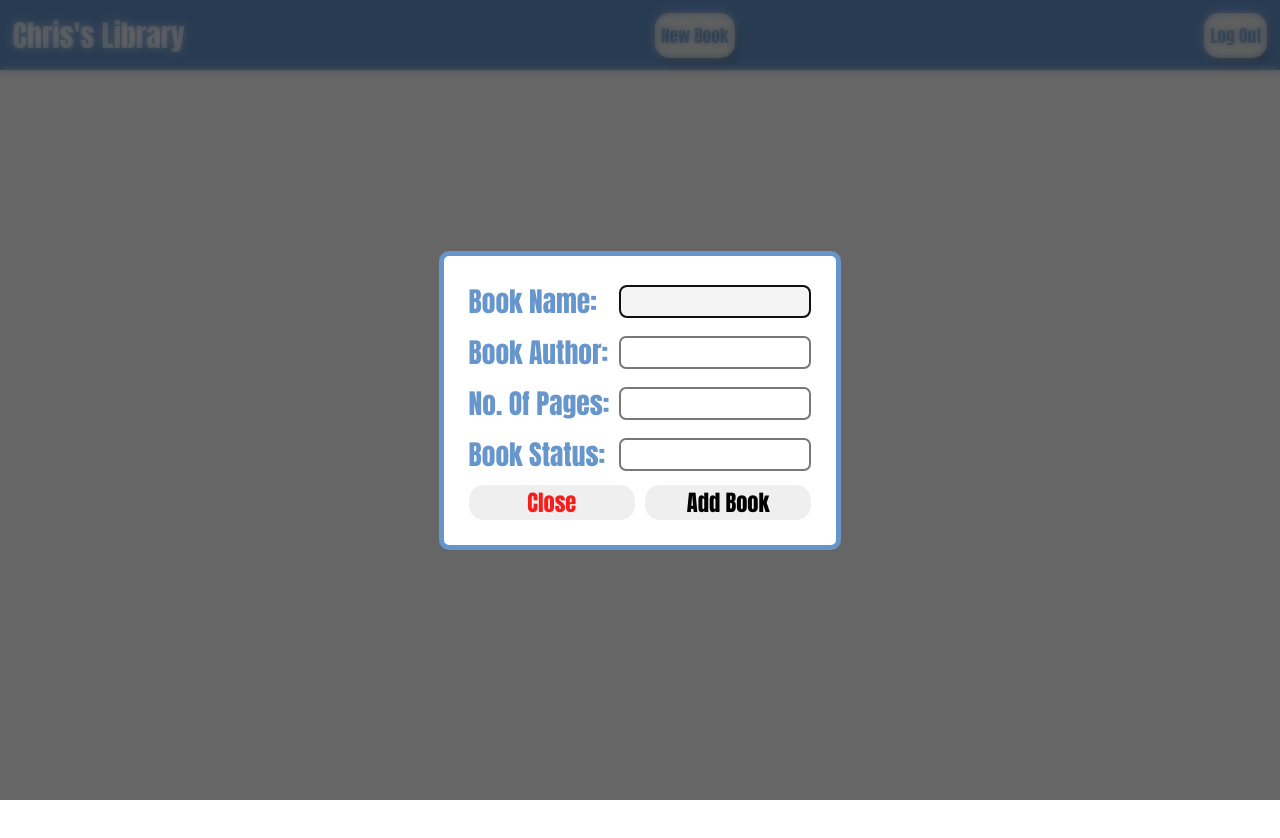
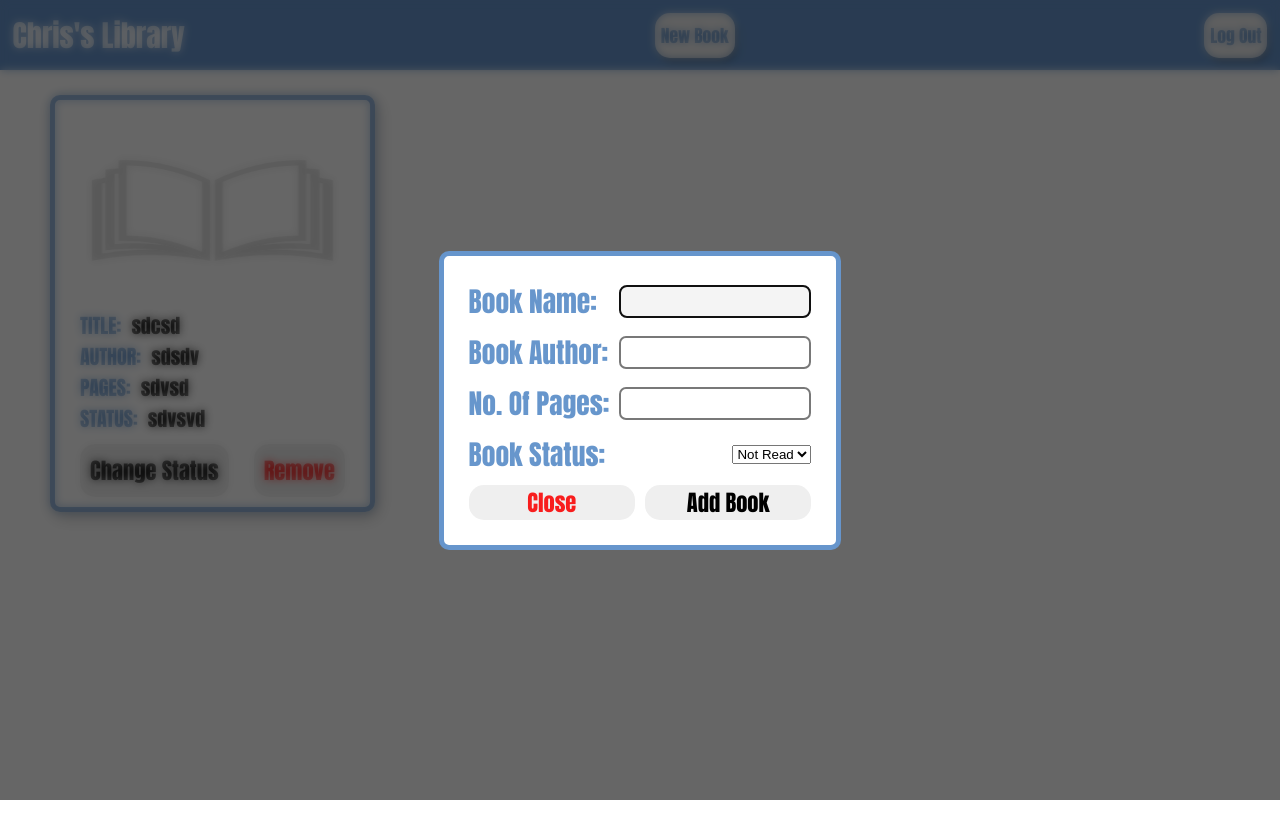
Before and after one commit to Chris-Karampagias/project_library, a plain HTML site: page index.html in a window 1280 px wide. Both pictures are taken after a click on the button "New Book". Drawn offline with Linux system fonts and the light colour scheme.

Commit message:
Swap last input element for select element

```diff
--- a/index.html
+++ b/index.html
@@ -32,16 +32,20 @@
           </div>
           <div>
             <label for="book-pages-form">No. Of Pages:</label>
-            <input type="text" id="book-pages-form" name="bookPages" required />
+            <input
+              type="text"
+              id="book-pages-form"
+              name="bookPages"
+              pattern="[0-9]*"
+              required
+            />
           </div>
           <div>
             <label for="book-status-form">Book Status:</label>
-            <input
-              type="text"
-              id="book-status-form"
-              name="bookStatus"
-              required
-            />
+            <select name="status" id="book-author-form">
+              <option value="Not Read">Not Read</option>
+              <option value="Read">Read</option>
+            </select>
           </div>
         </form>
         <div class="form-buttons">
@@ -49,6 +53,31 @@
           <button form="form" class="form-submit-button">Add Book</button>
         </div>
       </dialog>
+      <div class="book">
+        <img src="fonts&images/book-cover-placeholder.png" />
+        <div class="book-details">
+          <div>
+            <span class="text">TITLE:</span>
+            <div>sdcsd</div>
+          </div>
+          <div>
+            <span class="text">AUTHOR:</span>
+            <div>sdsdv</div>
+          </div>
+          <div>
+            <span class="text">PAGES:</span>
+            <div>sdvsd</div>
+          </div>
+          <div>
+            <span class="text">STATUS:</span>
+            <div>sdvsvd</div>
+          </div>
+        </div>
+        <div class="buttons-container">
+          <button class="book-change-status">Change Status</button>
+          <button class="book-remove">Remove</button>
+        </div>
+      </div>
     </div>
   </body>
 </html>
```
